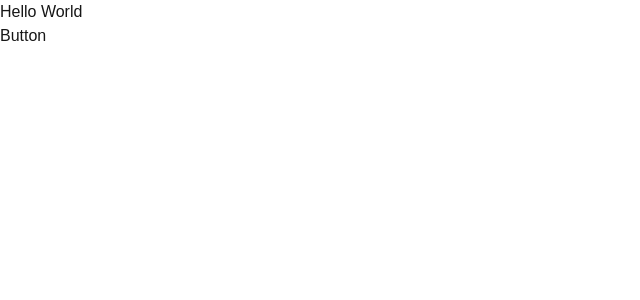
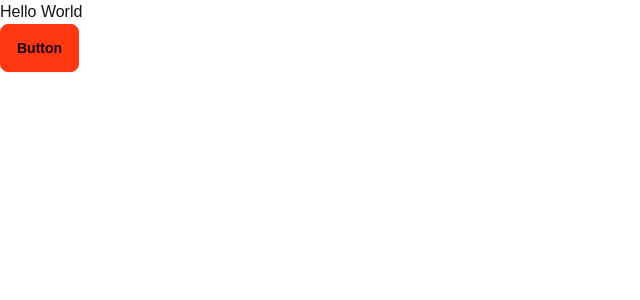
Before and after one commit to mstsurnalyakter/car-doctor, a Next.js app: page / in a window 1280 px wide. Shown: the top 300 px of the page, without its empty margins (0-640 px from the left). Built offline with nearby package versions, Linux system fonts and the light colour scheme.

Commit message:
theme setup

```diff
--- a/src/app/layout.tsx
+++ b/src/app/layout.tsx
@@ -24,7 +24,7 @@ export default function RootLayout({
   children: React.ReactNode;
 }>) {
   return (
-    <html lang="en">
+    <html lang="en" data-theme="carDoctorTheme">
       <body
         className={`${geistSans.variable} ${geistMono.variable} antialiased`}
       >
--- a/src/app/page.tsx
+++ b/src/app/page.tsx
@@ -4,7 +4,7 @@ export default function Home() {
   return (
     <main>
       <h1>Hello World</h1>
-      <button className="btn">Button</button>
+      <button className="btn btn-primary">Button</button>
     </main>
   );
 }
--- a/tailwind.config.ts
+++ b/tailwind.config.ts
@@ -14,6 +14,21 @@ const config: Config = {
       },
     },
   },
-  plugins: [],
+  plugins: [require("daisyui")],
+  daisyui: {
+    themes: [
+      {
+        carDoctorTheme: {
+          primary: "#FF3811",
+          secondary: "#f6d860",
+          accent: "#37cdbe",
+          neutral: "#3d4451",
+          "base-100": "#ffffff",
+        },
+      },
+      "dark",
+      "cupcake",
+    ],
+  },
 };
 export default config;
```
